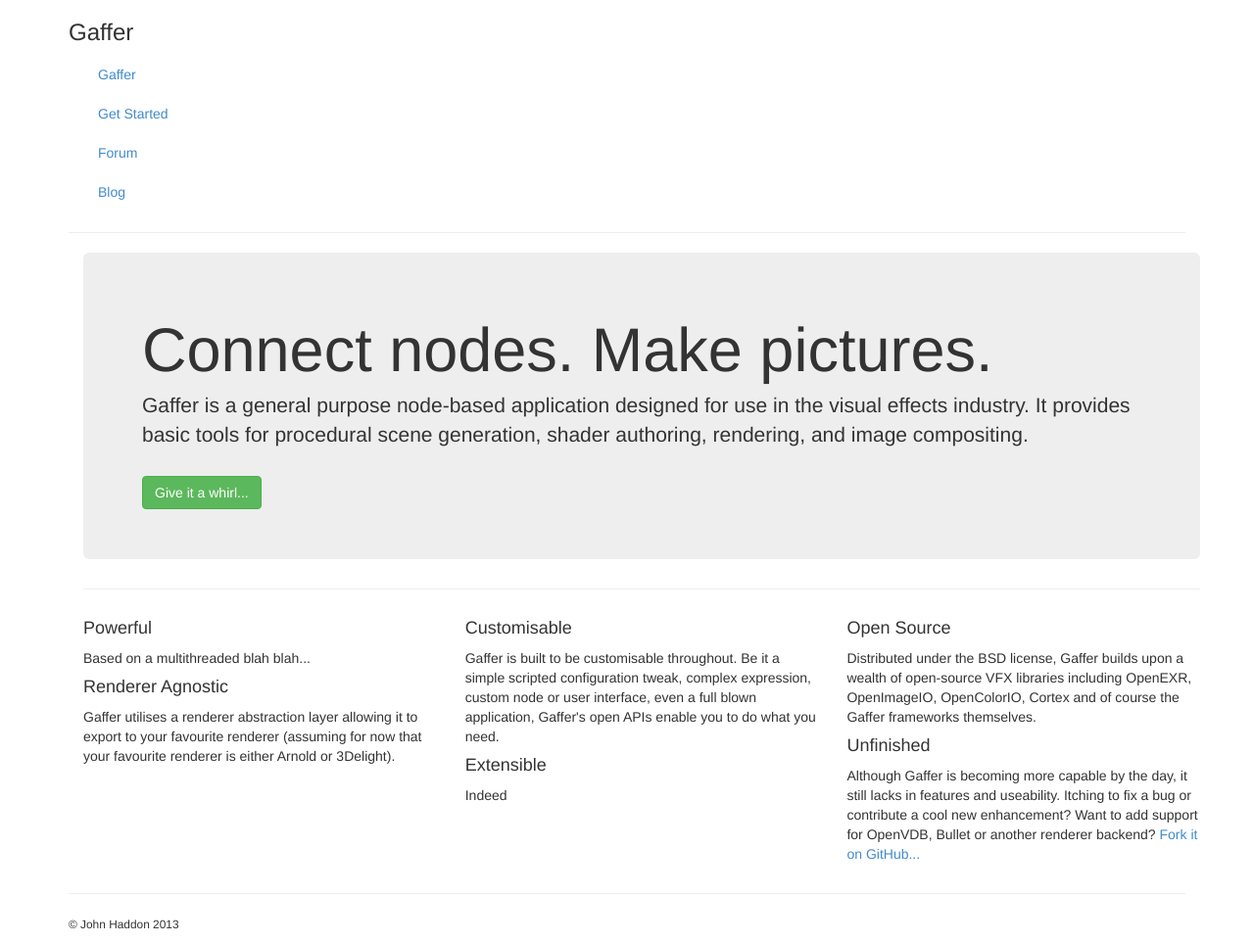
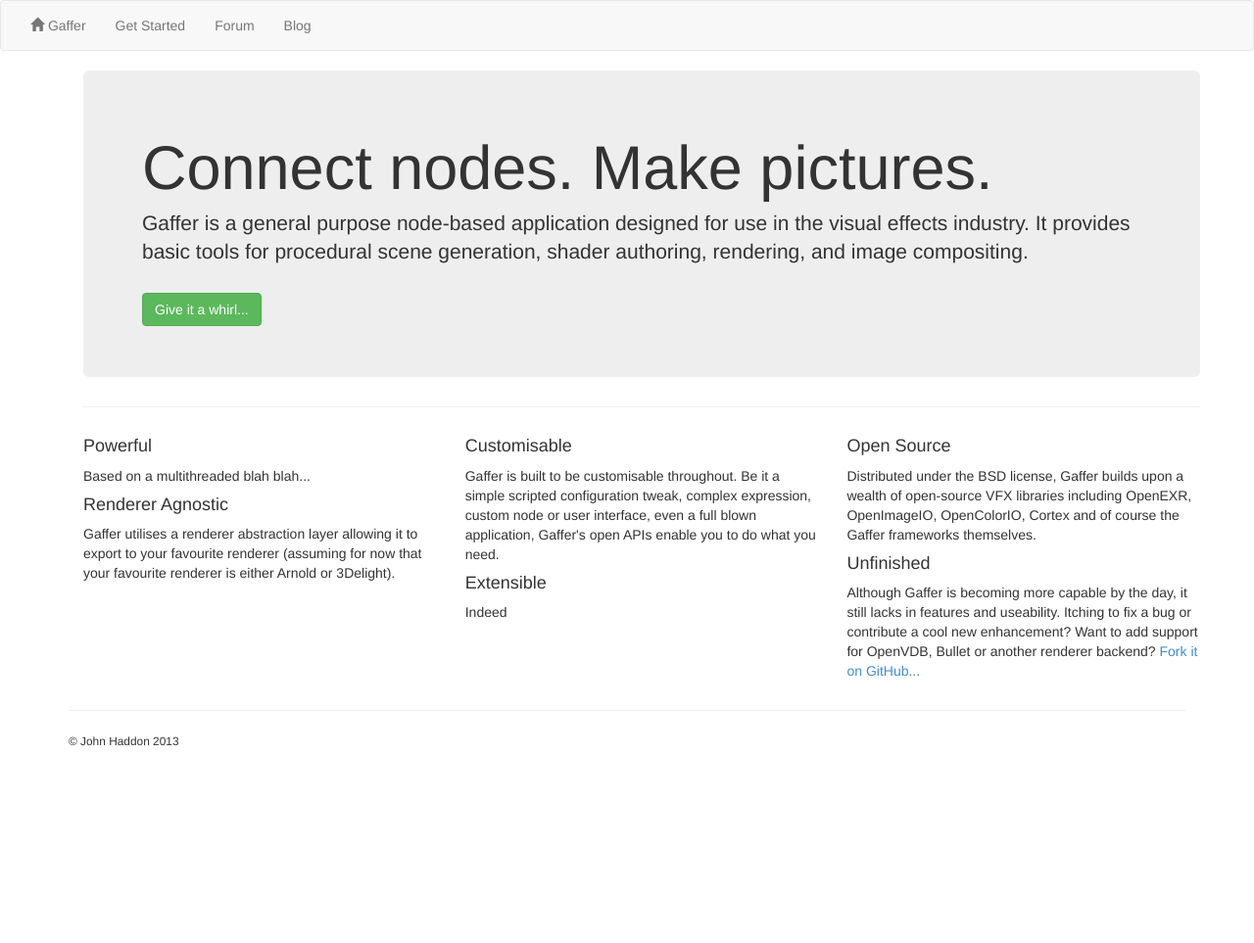
Before and after one commit to GafferHQ/gaffer, a Jekyll site: the page built from index.html, in a window 1280 px wide. Shown: the whole page at 98% size. Built offline with Jekyll 4.4.1, drawn with Linux system fonts in a browser that asks for light colours; the list of posts is cut into pages by our own code; after the commit the page ends 900 px from its top, so only the background shows below that.

Commit message:
navbar fixed up

```diff
--- a/_includes/header.html
+++ b/_includes/header.html
@@ -13,18 +13,12 @@
 
 <body>
 
-    <div class="container">
-
-	    <!-- Navigation Bar -->
-
-		<div class="masthead">
-			<h3 class="muted">Gaffer</h3>
-			<div class="navbar navbar-static-top">
-				<div class="navbar-inner">
-					<div class="container">
-						<ul class="nav">
+<nav class="navbar navbar-default" role="navigation">
+	<!-- Collect the nav links, forms, and other content for toggling -->
+	<div class="collapse navbar-collapse navbar-ex1-collapse">
+		<ul class="nav navbar-nav">
 			<li {% if page.url == '/index.html' %} class="active" {% endif %}>
-								<a href="/gaffer/index.html"><i class="icon-home"></i> Gaffer</a>
+				<a href="/gaffer/index.html"> <span class="glyphicon glyphicon-home"></span> Gaffer</a>
 			</li>
 			<li {% if page.url == '/getStarted.html' %} class="active" {% endif %}>
 				<a href="/gaffer/getStarted.html">Get Started</a>
@@ -36,11 +30,8 @@
 				<a href="/gaffer/{{ site.posts.first.url }}">Blog</a></li>
 			</li>
 		</ul>
-					</div>
-				</div>
-			</div>
-		</div>
+	</div><!-- /.navbar-collapse -->
+</nav>
 
-  		<hr>
-
+<div class="container">
 <div class="container" id="contentContainer">
```
Lines whose indentation alone changed are shown as unchanged.
